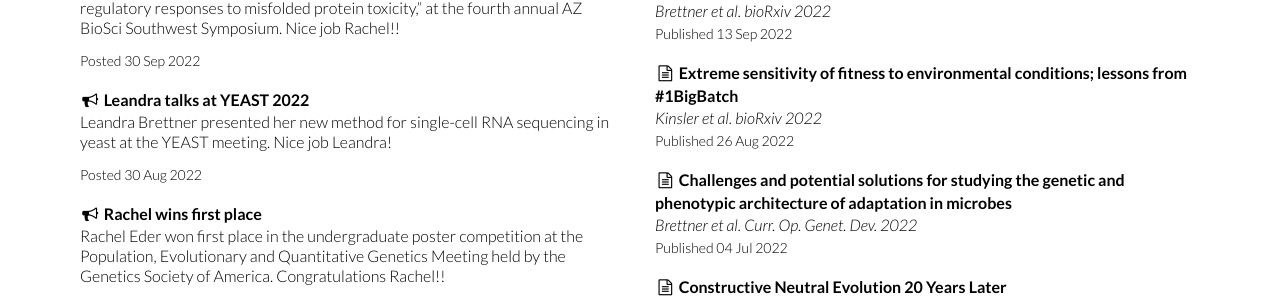
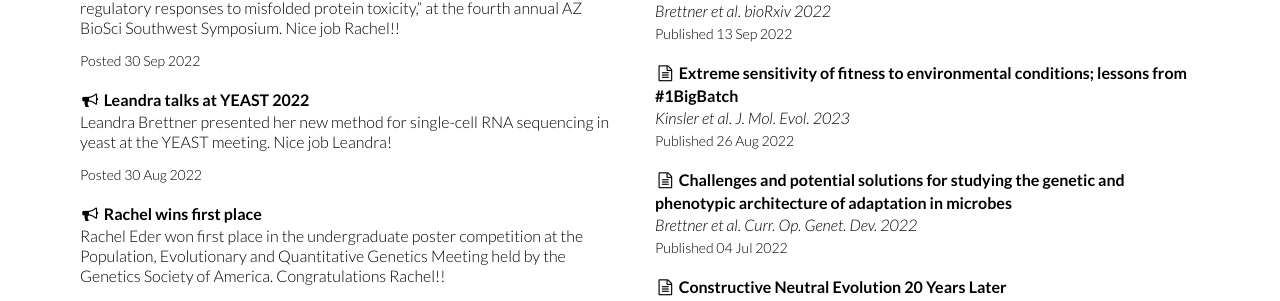
Before and after one commit to Samerotte-Lab/Samerotte-Lab.github.io, a Jekyll site: the page built from index.html, in a window 1280 px wide and 900 px high, scrolled down 622 px. Shown: the part 319-620 px from the top of the window. Built offline with Jekyll 4.4.1, drawn with Linux system fonts in a browser that asks for light colours; nearby versions of some CDN libraries.

Commit message:
bignbatch

```diff
--- a/papers/_posts/2022-8-26-1bigbatch.md
+++ b/papers/_posts/2022-8-26-1bigbatch.md
@@ -2,9 +2,9 @@
 layout: paper
 title: "Extreme sensitivity of fitness to environmental conditions; lessons from #1BigBatch"
 year: "2022"
-shortref: "Kinsler et al. bioRxiv 2022"
+shortref: "Kinsler et al. J. Mol. Evol. 2023"
 nickname: 1BigBatch
-journal: "bioRxiv"
+journal: "Journal of Molecular Evolution"
 volume:
 issue:
 pages:
@@ -17,7 +17,7 @@ pmid:
 pmcid:
 f1000:
 figshare:
-doi: 10.1101/2022.08.25.505320
+doi: 10.1007/s00239-023-10114-3
 category: paper
 published: true
 peerreview: true
```
